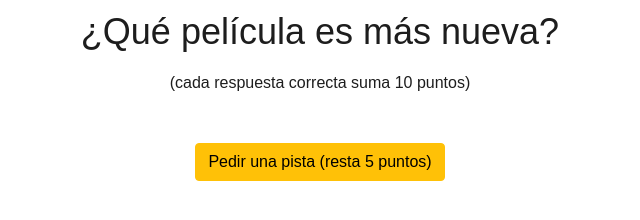
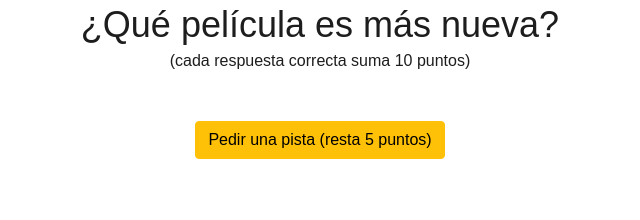
Before and after one commit to beryerot/cinerd, a plain HTML site: page index.html in a window 1280 px wide. Shown: the whole page, without its empty margins (320-960 px from the left). Drawn offline with nearby package versions, Linux system fonts and the light colour scheme; no server answers.

Commit message:
Versión final

```diff
--- a/estilos.css
+++ b/estilos.css
@@ -26,8 +26,9 @@ body {
 }
 
 h1{
-	padding: 10px;
+	padding: 3px;
 	font-size: 36px;
+	margin-bottom: 0;
 }
 
 .correcto{
--- a/index.html
+++ b/index.html
@@ -8,7 +8,7 @@
 	<link rel="preconnect" href="https://fonts.gstatic.com" crossorigin>
 	<link href="https://cdn.jsdelivr.net/npm/bootstrap@5.1.3/dist/css/bootstrap.min.css" rel="stylesheet" integrity="sha384-1BmE4kWBq78iYhFldvKuhfTAU6auU8tT94WrHftjDbrCEXSU1oBoqyl2QvZ6jIW3" crossorigin="anonymous">
 	<link rel="stylesheet" href="estilos.css">
-	<title>Sitio de peliculas</title>
+	<title>¿Qué película es más nueva?</title>
 </head>
 <body>
 	<div class="pantalla">
```
